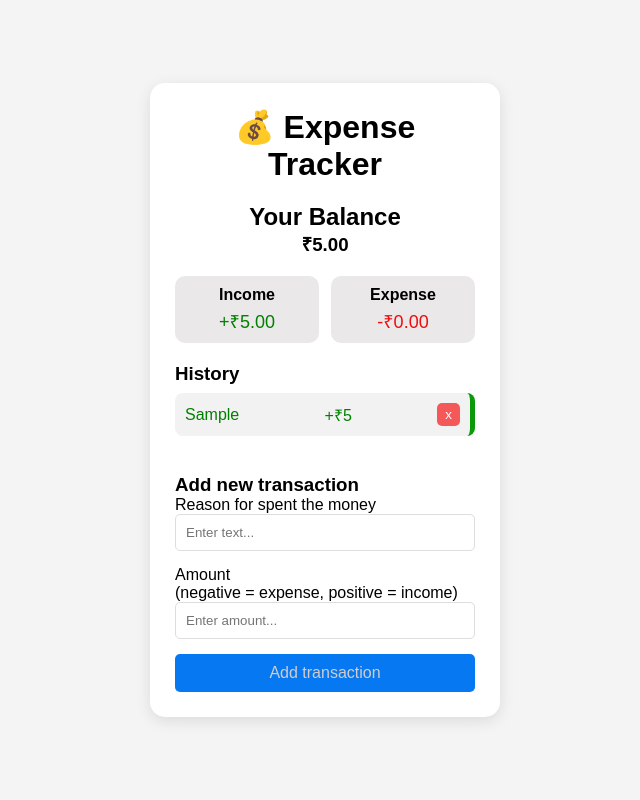
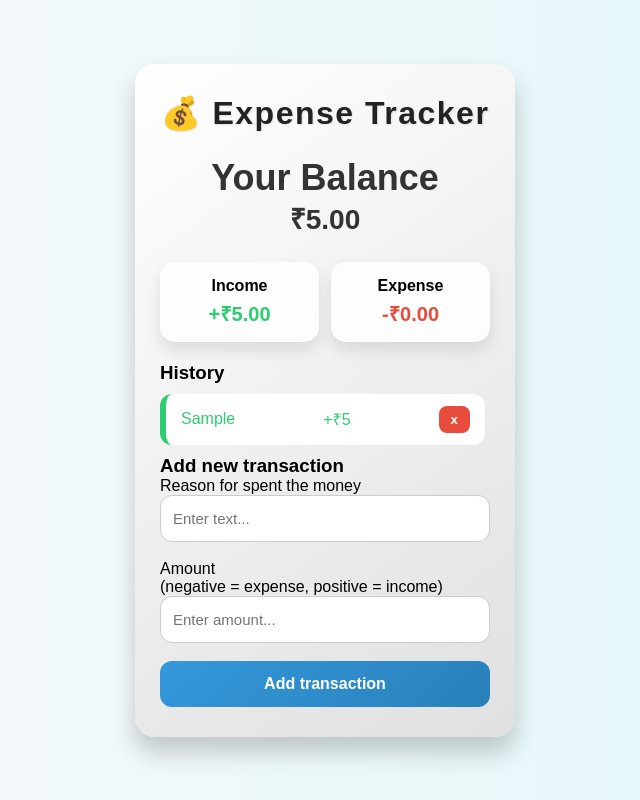
Before and after one commit to vamohammedilyas/Expence_tracker, a plain HTML site: page index.html in a window 1280 px wide. Both pictures are taken after typing "Sample", "5" into the empty fields and a click on the button "Add transaction". Shown: the whole page, without its empty margins (315-955 px from the left). Drawn offline with Linux system fonts and the light colour scheme.

Commit message:
Added the new features in style.css

```diff
--- a/style.css
+++ b/style.css
@@ -1,120 +1,176 @@
+/* Reset */
 * {
   box-sizing: border-box;
   margin: 0;
   padding: 0;
-  font-family: "Poppins", sans-serif;
+  font-family: 'Poppins', sans-serif;
 }
 
+/* Body */
 body {
-  background: #f4f4f4;
+  background: linear-gradient(to right, #f9f9f9, #e0f7fa);
   display: flex;
   justify-content: center;
   align-items: center;
   min-height: 100vh;
 }
 
+/* Main container */
 .container {
-  width: 350px;
-  background: white;
-  padding: 25px;
-  border-radius: 15px;
-  box-shadow: 0 4px 15px rgba(0,0,0,0.1);
+  width: 380px;
+  background: linear-gradient(145deg, #ffffff, #e0e0e0);
+  padding: 30px 25px;
+  border-radius: 20px;
+  box-shadow: 0 15px 25px rgba(0,0,0,0.2);
+  transition: transform 0.3s ease, box-shadow 0.3s ease;
 }
 
+.container:hover {
+  transform: translateY(-10px);
+  box-shadow: 0 25px 40px rgba(0,0,0,0.3);
+}
+
+/* Heading */
 h1 {
   text-align: center;
-  margin-bottom: 20px;
+  margin-bottom: 25px;
+  color: #222;
+  letter-spacing: 1.5px;
+  text-shadow: 1px 1px 2px rgba(0,0,0,0.1);
 }
 
+/* Balance / Summary */
 .balance-box {
   text-align: center;
-  margin: 20px 0;
+  margin: 25px 0;
+  font-size: 24px;
+  font-weight: 600;
+  color: #333;
 }
 
 .summary {
   display: flex;
   justify-content: space-between;
+  gap: 12px;
   margin: 20px 0;
 }
 
 .summary div {
-  background: #eae8e8;
-  width: 48%;
+  flex: 1;
   text-align: center;
-  border-radius: 10px;
-  padding: 10px;
+  background: #fdfdfd;
+  padding: 15px;
+  border-radius: 15px;
+  box-shadow: 0 8px 15px rgba(0,0,0,0.1);
+  transition: transform 0.3s ease, box-shadow 0.3s ease;
 }
 
+.summary div:hover {
+  transform: translateY(-5px);
+  box-shadow: 0 15px 25px rgba(0,0,0,0.15);
+}
+
+/* Money colors */
 .money {
-  font-size: 18px;
+  font-size: 20px;
+  font-weight: 600;
   margin-top: 5px;
 }
 
 .plus {
-  color: green;
+  color: #2ecc71; /* nice green */
 }
 
 .minus {
-  color: rgb(240, 12, 12);
+  color: #e74c3c; /* red */
 }
 
+/* Transaction list */
 .list {
-  list-style-type: none;
-  margin-bottom: 30px;
-  max-height: 150px;
+  list-style: none;
+  max-height: 180px;
   overflow-y: auto;
+  padding-right: 5px;
 }
 
 .list li {
-  background-color: #f3f2f2;
-  padding: 10px;
-  margin: 8px 0;
-  border-right: 5px solid;
+  background: #ffffff;
+  padding: 12px 15px;
+  margin: 10px 0;
+  border-left: 6px solid;
+  border-radius: 12px;
   display: flex;
   justify-content: space-between;
   align-items: center;
-  border-radius: 8px;
+  font-weight: 500;
+  transition: transform 0.2s ease, box-shadow 0.2s ease;
 }
 
 .list li.plus {
-  border-color: rgb(9, 153, 9);
+  border-color: #2ecc71;
 }
 
 .list li.minus {
-  border-color: rgb(221, 28, 28);
+  border-color: #e74c3c;
 }
 
-.delete-btn {
-  background: #f45858;
-  border: none;
-  color: white;
-  padding: 4px 8px;
-  border-radius: 5px;
-  cursor: pointer;
+.list li:hover {
+  transform: translateX(5px);
+  box-shadow: 0 8px 15px rgba(0,0,0,0.1);
 }
 
+/* Delete button */
+.delete-btn {
+  background: #e74c3c;
+  border: none;
+  color: #fff;
+  padding: 6px 12px;
+  border-radius: 8px;
+  cursor: pointer;
+  font-weight: 600;
+  transition: background 0.3s ease, transform 0.2s ease;
+}
+
+.delete-btn:hover {
+  background: #c0392b;
+  transform: scale(1.1);
+}
+
+/* Form input */
 .form-control {
-  margin-bottom: 15px;
+  margin-bottom: 18px;
 }
 
 input {
   width: 100%;
-  padding: 10px;
-  border: 1px solid #ddd;
-  border-radius: 5px;
+  padding: 14px 12px;
+  border-radius: 12px;
+  border: 1px solid #ccc;
+  outline: none;
+  font-size: 15px;
+  transition: all 0.3s ease;
 }
 
+input:focus {
+  border-color: #3498db;
+  box-shadow: 0 0 8px rgba(52, 152, 219, 0.3);
+}
+
+/* Button */
 .btn {
-  background-color: #0678f1;
-  color: rgb(211, 204, 204);
+  background: linear-gradient(135deg, #3498db, #2980b9);
+  color: #fff;
   border: none;
-  padding: 10px;
+  padding: 14px 0;
   width: 100%;
-  border-radius: 5px;
+  border-radius: 12px;
+  font-size: 16px;
+  font-weight: 600;
   cursor: pointer;
-  font-size: 16px;
+  transition: transform 0.2s ease, box-shadow 0.3s ease;
 }
 
 .btn:hover {
-  background-color: #055ebd;
+  transform: translateY(-3px);
+  box-shadow: 0 10px 20px rgba(0,0,0,0.2);
 }
```
